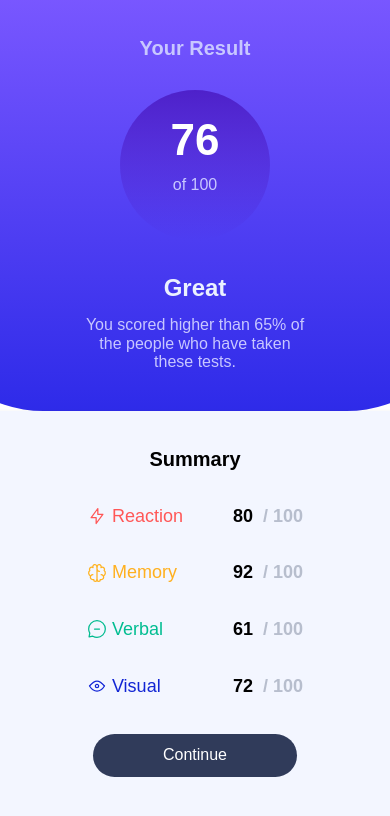
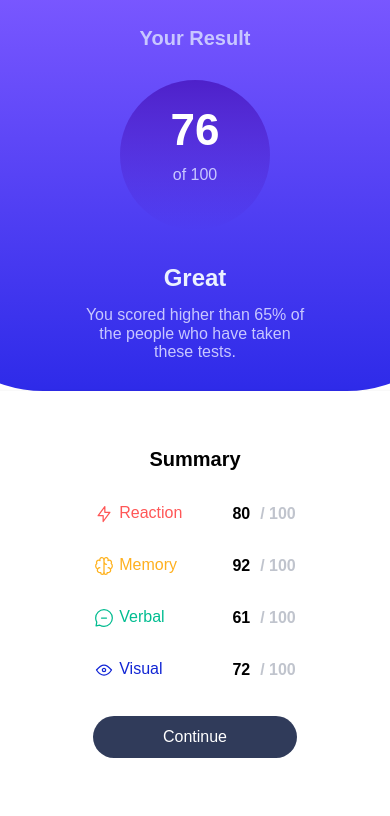
Before and after one commit to napalm-git/results-summary-component, a website: page index.html in a window 390 px wide. Drawn offline with nearby package versions, Linux system fonts and the light colour scheme.

Commit message:
Fixed minor bugs

```diff
--- a/style.css
+++ b/style.css
@@ -8,7 +8,6 @@
   display: flex;
   align-items: center;
   justify-content: center;
-  height: 100%;
   max-width: 1440px;
   margin: 0 auto;
   font-family: "Hanken Grotesk", sans-serif;
@@ -25,11 +24,10 @@
     hsl(252, 100%, 67%),
     hsl(241, 81%, 54%)
   );
-  /* text-align: center; */
   color: hsl(221, 100%, 96%);
   border-radius: 20px;
   text-align: center;
-  padding: 20px 50px;
+  padding: 30px 50px;
 }
 
 .component-left .result {
@@ -80,9 +78,10 @@
   flex-direction: column;
   align-items: center;
   justify-content: center;
-  background-color: hsla(222, 100%, 96%, 0.6);
   box-shadow: 0 2px 4px rgba(0, 0, 0, 0.2);
-  padding: 20px 50px;
+  padding: 40px 50px;
+  border-top-right-radius: 20px;
+  border-bottom-right-radius: 20px;
 }
 
 .component-right h2 {
@@ -121,8 +120,8 @@
   color: hsla(224, 30%, 27%, 0.3);
 }
 
-p {
-  font-size: 18px;
+.component-right .skill-degree .numbers p {
+  font-size: 16px;
 }
 
 .component-right .skills .skill-degree {
@@ -206,7 +205,7 @@ p {
 @media screen and (max-width: 700px) {
   .container {
     flex-direction: column;
-    position: static; /* or any other desired value */
+    position: static;
     left: auto;
     top: auto;
     -webkit-transform: none;
@@ -223,7 +222,6 @@ p {
   }
 
   .component-left {
-    /* margin-top: 15px; */
     width: 100%;
     padding-left: 58px;
     padding-right: 58px;
@@ -231,3 +229,10 @@ p {
     border-bottom-left-radius: 20%;
   }
 }
+
+@media screen and (max-width: 1210px) {
+  .component-left {
+    padding-top: 10px;
+    padding-bottom: 10px;
+  }
+}
```
